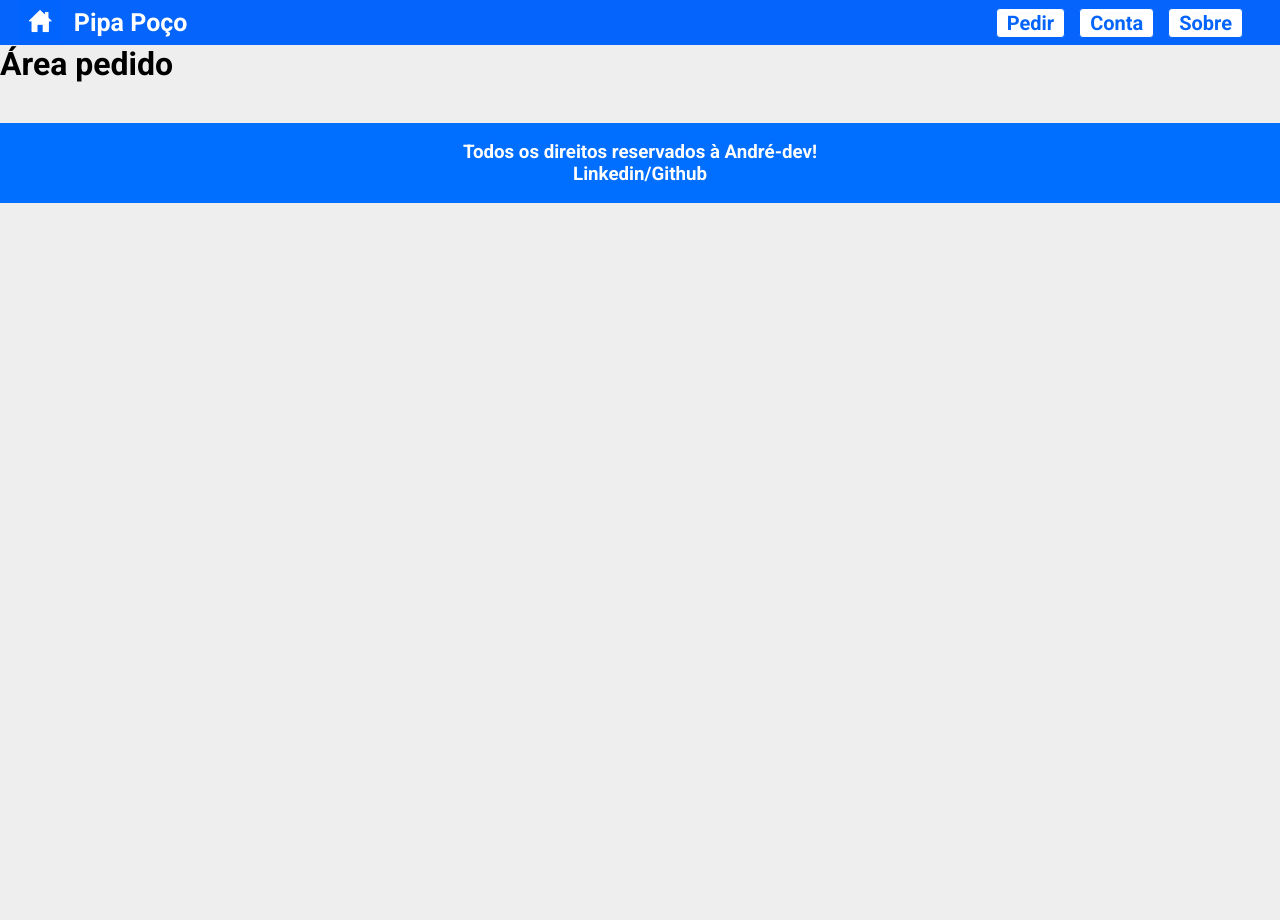
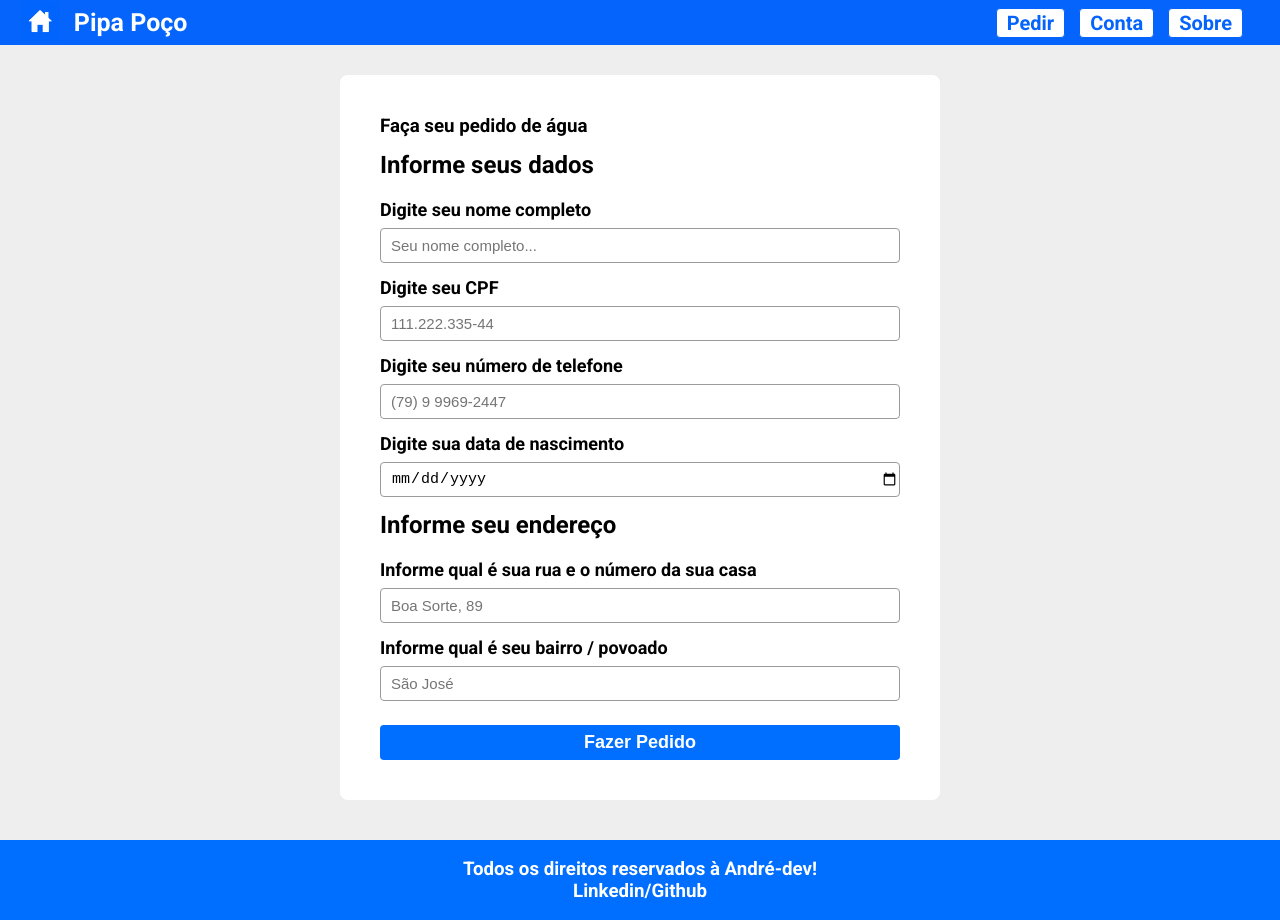
Before and after one commit to andre-sebastian-dev/Pipa-Poco, a React (Create React App) app: page /pedido in a window 1280 px wide. Before the commit the page ends 800 px from the top, so only its background shows below. Built offline with nearby package versions, Linux system fonts and the light colour scheme; no server answers; sample sign-in values are in the browser's storage.

Commit message:
personalização da página pedido e conexão com o firebase agora é possível salvar as informações do pedido no banco de dados, mas reta adicionar a data atual do pedido e o email do usuário.

```diff
--- a/src/Pages/Pedido/Pedido.js
+++ b/src/Pages/Pedido/Pedido.js
@@ -1,10 +1,102 @@
 import "./pedido.css"
+import { useState } from "react";
+import {addDoc, collection } from "firebase/firestore";
+
+import { db} from "../../firebaseConnection";
 
 function Pedido(){
+    //info user
+    const [nome,setNome] = useState("");
+    const [cpf,setCpf] = useState("");
+    const [dataNascimento, setDataNascimento]= useState("");
+    const [telefone, setTelefone] = useState("")
+    //info address
+    const [ruaNumero,setRuaNumero] = useState("");
+    const [bairro,setBairro] = useState("")
+    //info date
+
+
+
+    async function salvarDados(e){
+        try{
+            await addDoc(collection(db,"informacao-do-pedido"),{
+            bairro: bairro,
+            cpf: cpf,
+            dataAtual: dataAtual,
+            dataNascimento:dataNascimento,
+            nome: nome,
+            ruaNumero: ruaNumero,
+            telefone: telefone,
+        })
+        e.preventDefault();
+        alert("Seu pedido foi enviado e está em processo de análize")
+    }catch(error){
+        alert("erro ao pedir, tente novamente mais tarde :)")
+        console.log(error)
+    }}
+
+
+
+
     return(
-        <div>
-            <h1>Área pedido</h1>
-        </div>
+        <article className="container">
+            <section className="secao-pedido">
+                <form className="form">
+                <h1>Faça seu pedido de água</h1>
+
+                <h2>Informe seus dados</h2>
+
+                <label>Digite seu nome completo</label>
+                <input placeholder="Seu nome completo..."
+                autoComplete="name"
+                value={nome}
+                onChange={(e)=> setNome(e.target.value)}/>
+
+                <label>Digite seu CPF</label>
+                <input placeholder="111.222.335-44"
+                autoComplete="id"
+                value={cpf}
+                onChange={(e)=> setCpf(e.target.value)}
+                />
+
+                <label>Digite seu número de telefone</label>
+                <input placeholder="(79) 9 9969-2447"
+                value={telefone}
+                onChange={(e)=> setTelefone(e.target.value)}
+                />
+
+
+                <label>Digite sua data de nascimento</label>
+                <input placeholder=""
+                type="date"
+                autoComplete="id"
+                value={dataNascimento}
+                onChange={(e)=> setDataNascimento(e.target.value)}
+                />
+
+                <h2>Informe seu endereço</h2>
+
+                <label>Informe qual é sua rua e o número da sua casa</label>
+                <input placeholder="Boa Sorte, 89"
+                autoComplete="street-address"
+                value={ruaNumero}
+                onChange={(e)=> setRuaNumero(e.target.value)}
+                />
+
+                <label>Informe qual é seu bairro / povoado</label>
+                <input placeholder="São José"
+                autoComplete="street-address"
+                value={bairro}
+                onChange={(e)=> setBairro(e.target.value)}
+                />
+
+                <button type="button" onClick={salvarDados}>Fazer Pedido</button>
+
+            </form>
+            </section>
+
+
+        </article>
     )
 }
 
--- a/src/Pages/Pedido/pedido.css
+++ b/src/Pages/Pedido/pedido.css
@@ -0,0 +1,27 @@
+.secao-pedido{
+    display: flex;
+    align-items: center;
+    justify-content: center;
+    width: 600px;
+
+}
+.form{
+    margin-top: 30px;
+}
+.form h2{
+    margin-bottom: 20px;
+}
+.form button{
+    cursor: pointer;
+    height: 35px;
+    margin-top: 10px;
+    background-color: rgb(0, 110, 255);
+    color: #FFF;
+    border:0;
+    border-radius: 4px;
+    font-weight: bold;
+    font-size: 18px;
+}
+.form button:hover{
+    border: solid 1px #000;
+}
```
